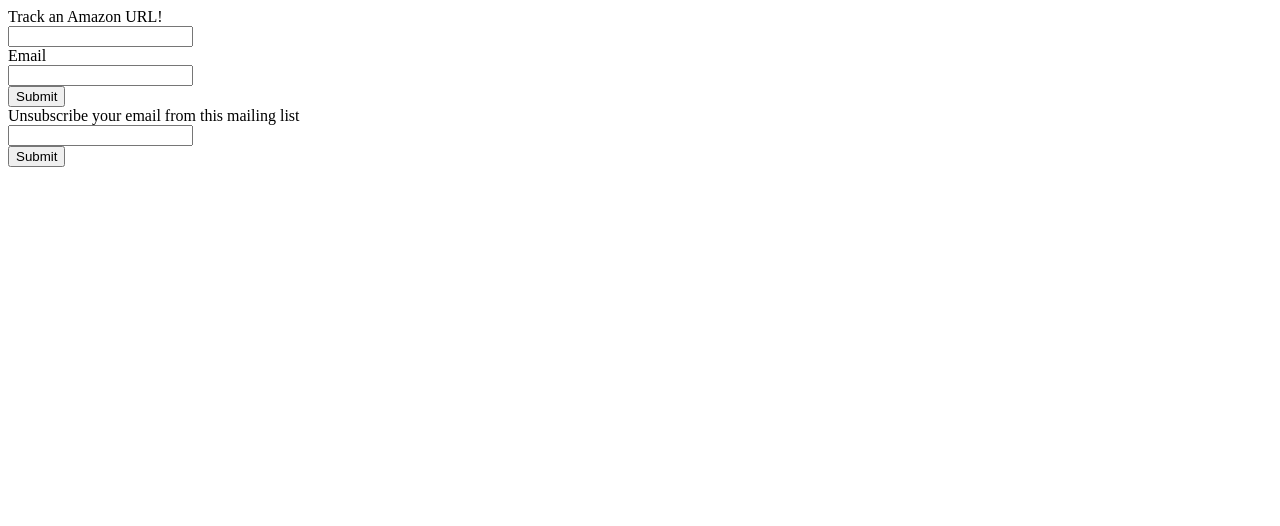
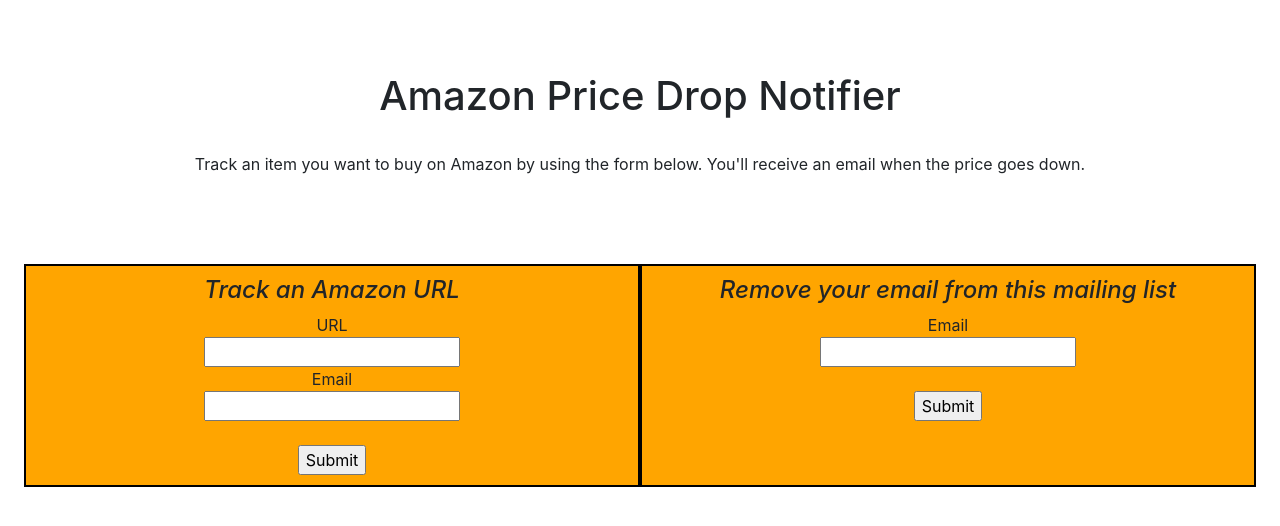
Before and after one commit to andrewlawhh/amazon-price-drop-notifier, a plain HTML site: page index.html in a window 1280 px wide. Drawn offline with nearby package versions, Linux system fonts and the light colour scheme.

Commit message:
Added database functionality and front end skeleton

```diff
--- /dev/null
+++ b/css/main.css
@@ -0,0 +1,20 @@
+#track_url {
+    background-color: orange;
+    border : 2px solid black;
+}
+
+#unsubscribe {
+    background-color: orange;
+    border : 2px solid black;
+}
+
+.row {
+    padding : 1.5rem;
+}
+.container {
+    padding : 3rem;
+}
+
+form {
+    padding : 10px;
+}
--- a/index.html
+++ b/index.html
@@ -6,13 +6,36 @@
     <title>Amazon Price Drop Notifier Web App</title>
     <script src="https://code.jquery.com/jquery-3.3.1.slim.min.js" integrity="sha384-q8i/X+965DzO0rT7abK41JStQIAqVgRVzpbzo5smXKp4YfRvH+8abtTE1Pi6jizo" crossorigin="anonymous"></script>
     <script src="https://cdnjs.cloudflare.com/ajax/libs/popper.js/1.14.3/umd/popper.min.js" integrity="sha384-ZMP7rVo3mIykV+2+9J3UJ46jBk0WLaUAdn689aCwoqbBJiSnjAK/l8WvCWPIPm49" crossorigin="anonymous"></script>
+    <link rel= "stylesheet" href = "css/bootstrap.css">
+    <link rel = "stylesheet" href = "css/main.css">
 </head>
 
 <body>
+
+    <div class = "container">
+
+        <div class = "row">
+            <div class = "col-sm-12">
+                <h1 align = "center">
+                    Amazon Price Drop Notifier
+                </h1>
+            </div>
+        </div>
+
+            <p align = "center">
+                Track an item you want to buy on Amazon by using the form below.
+                You'll receive an email when the price goes down.
+            </p>
+    </div>
+
     <div class = "container-fluid">
-        <div id = "track_url" >
-            <form action = "/track_url" method = "post">
-                Track an Amazon URL!
+        <div class = "row">
+            <div class = col-sm-6 id = "track_url" >
+                <form action = "/track_url" method = "post" align = "center" autocomplete = off>
+                    <h4>
+                        <i>Track an Amazon URL</i>
+                    </h4>
+                    URL
                     <br>
                     <input title = "url" type = "text" name = "url">
                     <br>
@@ -20,21 +43,26 @@
                     <br>
                     <input title = "email" type = "text" name = "email">
                     <br>
+                    <br>
                     <input type = "submit">
                 </form>
             </div>
 
-        <div id = "unsubscribe">
-            <form action = "/unsubscribe" method = "post">
-                Unsubscribe your email from this mailing list
+            <div class = col-sm-6 id = "unsubscribe">
+                <form action = "/unsubscribe" method = "post" align = "center" autocomplete = off>
+                    <h4>
+                        <i>Remove your email from this mailing list</i>
+                    </h4>
+                    Email
                     <br>
                     <input title = "email" type= "text" name = "email">
+                    <br>
                     <br>
                     <input type = "submit">
                 </form>
             </div>
         </div>
-
+    </div>
 
 </body>
 </html>
```
Also changed, not shown: 2 other files. Lines whose indentation alone changed are shown as unchanged.
